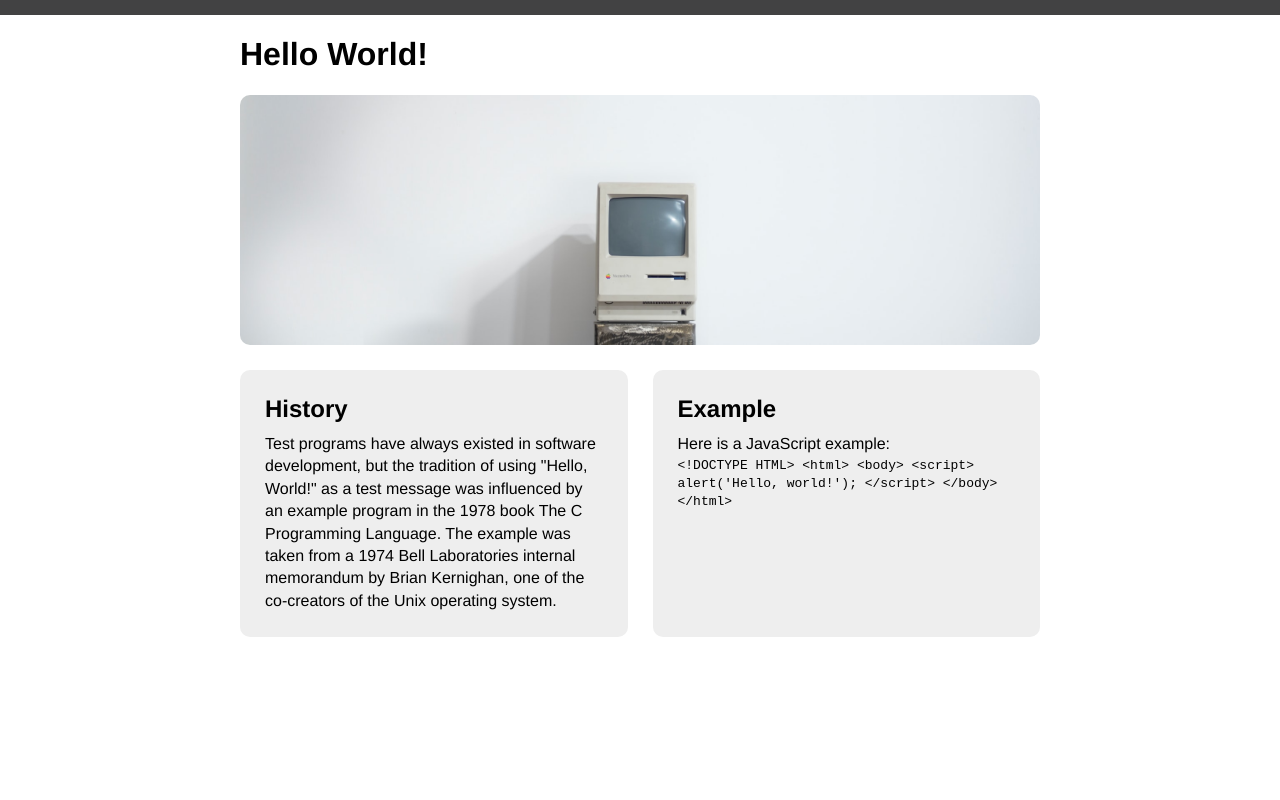
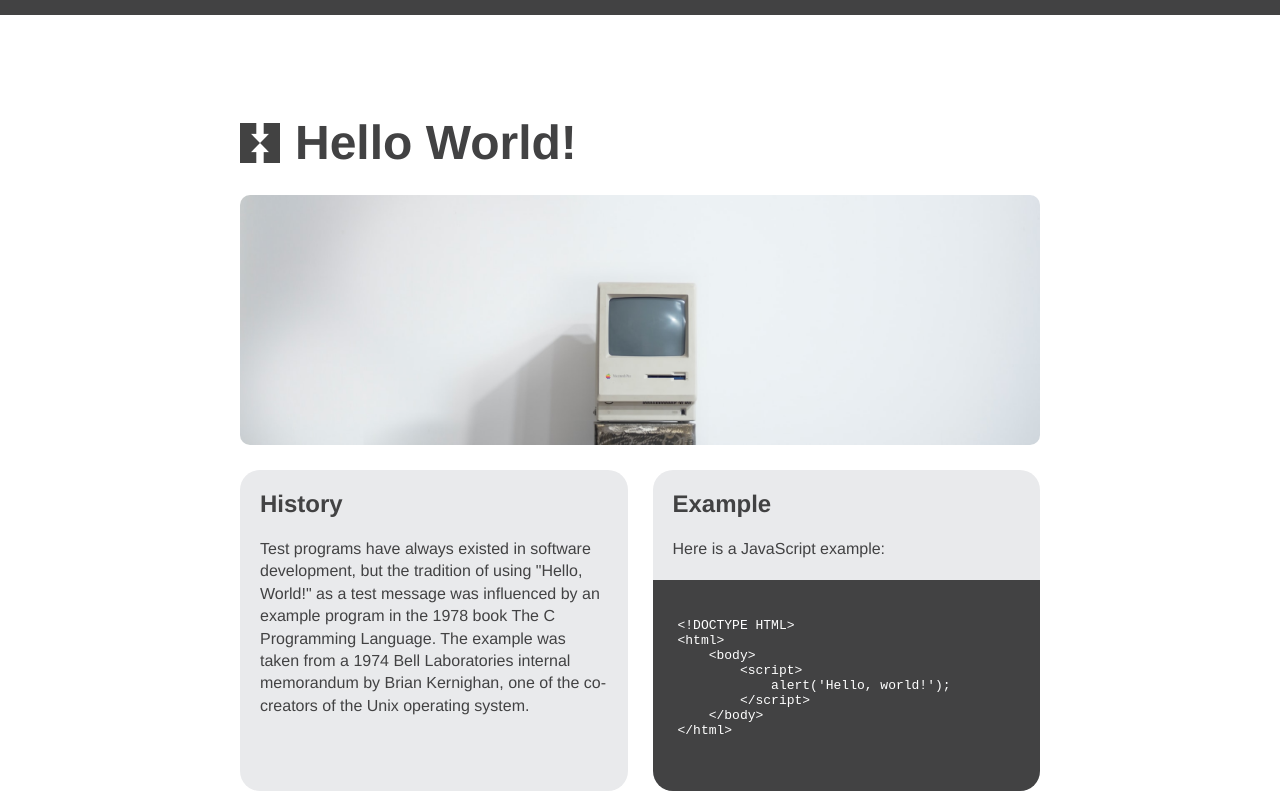
Before and after one commit to nscior/MI-349-741, a plain HTML site: page index.html in a window 1280 px wide. Drawn offline with Linux system fonts and the light colour scheme.

Commit message:
css cleanup

```diff
--- a/index.html
+++ b/index.html
@@ -23,10 +23,14 @@
                 <p>Test programs have always existed in software development, but the tradition of using "Hello, World!" as a test message was influenced by an example program in the 1978 book The C Programming Language. The example was taken from a 1974 Bell Laboratories internal memorandum by Brian Kernighan, one of the co-creators of the Unix operating system.</p>
             </section>
 
-            <section>
+            <section class="with-code">
+                <div class="code-copy">
                     <h2>Example</h2>
                     <p>Here is a JavaScript example:</p>
-                <code>
+                </div>
+
+                <div class="code-html">
+                    <code><pre>
 &lt;!DOCTYPE HTML&gt;
 &lt;html&gt;
     &lt;body&gt;
@@ -35,7 +39,9 @@
         &lt;/script&gt;
     &lt;/body&gt;
 &lt;/html&gt;
-                </code>
+                    </pre></code>
+                </div>
+
             </section>
         </div>
 
--- a/screen.css
+++ b/screen.css
@@ -2,7 +2,8 @@ body {
     background: #fff;
     font-family: Helvetica, sans-serif;
     border-top: 15px solid #424243;
-    margin: 0 auto;
+    margin: 0;
+    color: #424243;
 }
 
 main {
@@ -11,9 +12,7 @@ main {
 }
 
 .masthead {
-    background-image: url('images/Computer\ image.png');
-    background-size: cover;
-    background-position: bottom;
+    background: no-repeat bottom / cover url('images/Computer\ image.png');
     height: 250px;
     border-radius: 10px;
 }
@@ -26,14 +25,43 @@ main {
 .details section {
     flex-grow: 1;
     flex-basis: 0;
-    background: #eee;
+    background: #e9eaec;
+    border-radius: 20px;
+    margin-top: 25px;
+}
+
+.details section p {
+    margin: 20px;
+}
+
+.details section h2 {
+    margin: 20px;
+}
+
+.details section.with-code {
+    padding: 0;
+}
+
+div.code-html {
     padding: 25px;
-    border-radius: 10px;
-    margin-top: 25px;
+    background: #424243;
+    color: #fff;
+    border-bottom-left-radius: 20px;
+    border-bottom-right-radius: 20px;
 }
 
 img {
     width: 100%;
+}
+
+h1 {
+    background-image: url('images/Logo.png');
+    background-repeat: no-repeat;
+    background-size: 40px;
+    background-position: center left;
+    font-size: 3em;
+    padding-left: 55px;
+    margin: 100px 0 25px 0;
 }
 
 h2 {
```
Lines whose indentation alone changed are shown as unchanged.
